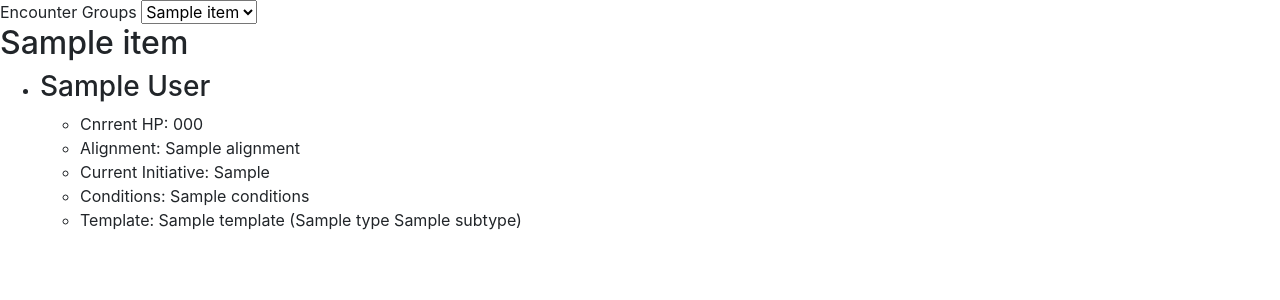
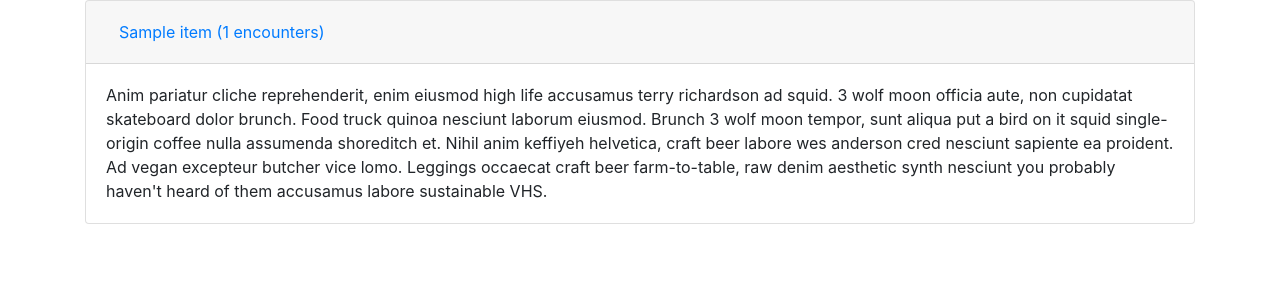
Before and after one commit to TorreySlattery/talespinner, a Django app: page /encounter-groups/ in a window 1280 px wide. Shown: the top 300 px of the page. Run offline with Django 3.2, Linux system fonts and the light colour scheme; tables that the repository leaves empty hold one stand-in row (values such as "Sample post"); a database or web service that is not in the repository returns one stand-in record (values such as "Sample title"); data that the repository does not hold is empty; some libraries are stand-ins or nearby versions.

Commit message:
Get first tier working

```diff
--- a/frontend/templates/frontend/encounter_groups.html
+++ b/frontend/templates/frontend/encounter_groups.html
@@ -3,36 +3,25 @@
 {% block title %}Talespinner: Encounter Groups{% endblock %}
 
 {% block content %}
-<div id="encounter-groups">
-    Encounter Groups
-    <select>
+<div class="container">
+    <div class="accordion" id="accordionExample">
         {% for encounter_group in encounter_groups %}
-        <option value="{{encounter_group.id}}">{{encounter_group.name}}</option>
+      <div class="card">
+        <div class="card-header" id="heading-{{ encounter_group.id }}">
+          <h2 class="mb-0">
+            <button class="btn btn-link" type="button" data-toggle="collapse" data-target="#collapse-{{ encounter_group.id }}" aria-expanded="true" aria-controls="collapse-{{ encounter_group.id }}">
+              {{ encounter_group.name }} ({{ encounter_group.encounters|length }} encounter{{ encounter_group.encounters|pluralize }})
+            </button>
+          </h2>
+        </div>
+
+        <div id="collapse-{{ encounter_group.id }}" class="collapse show" aria-labelledby="heading-{{ encounter_group.id }}" data-parent="#accordionExample">
+          <div class="card-body">
+            Anim pariatur cliche reprehenderit, enim eiusmod high life accusamus terry richardson ad squid. 3 wolf moon officia aute, non cupidatat skateboard dolor brunch. Food truck quinoa nesciunt laborum eiusmod. Brunch 3 wolf moon tempor, sunt aliqua put a bird on it squid single-origin coffee nulla assumenda shoreditch et. Nihil anim keffiyeh helvetica, craft beer labore wes anderson cred nesciunt sapiente ea proident. Ad vegan excepteur butcher vice lomo. Leggings occaecat craft beer farm-to-table, raw denim aesthetic synth nesciunt you probably haven't heard of them accusamus labore sustainable VHS.
+          </div>
+        </div>
+      </div>
         {% endfor %}
-    </select>
-</div>
-<div>
-    {% for encounter_group in encounter_groups %}
-    <h2>{{ encounter_group.name }}</h2>
-        {% for encounter in encounter_group.encounters %}
-            <ul>
-            {% for creature in encounter.creatures %}
-                <li><h3>{{ creature.display_name }}</h3></li>
-                <ul>
-                    <li>Cnrrent HP: {{ creature.current_hp }}</li>
-                    <li>Alignment: {{ creature.alignment }}</li>
-                    <li>Current Initiative: {{ creature.current_initiative }}</li>
-                    <li>Conditions: {{ creature.conditions }}</li>
-                    <li>Template: {{creature.template.name }} ({{creature.template.race.type}} {{creature.template.race.subtype}})</li>
-                    <ul>
-                        {% for field in creature.template %}
-                        <li>{{ field }}</li>
-                        {% endfor %}
-                    </ul>
-                </ul>
-            {% endfor %}
-            </ul>
-        {% endfor %}
-    {% endfor %}
-</div>
+    </div>
+</div> <!-- end container -->
 {% endblock %}
```
